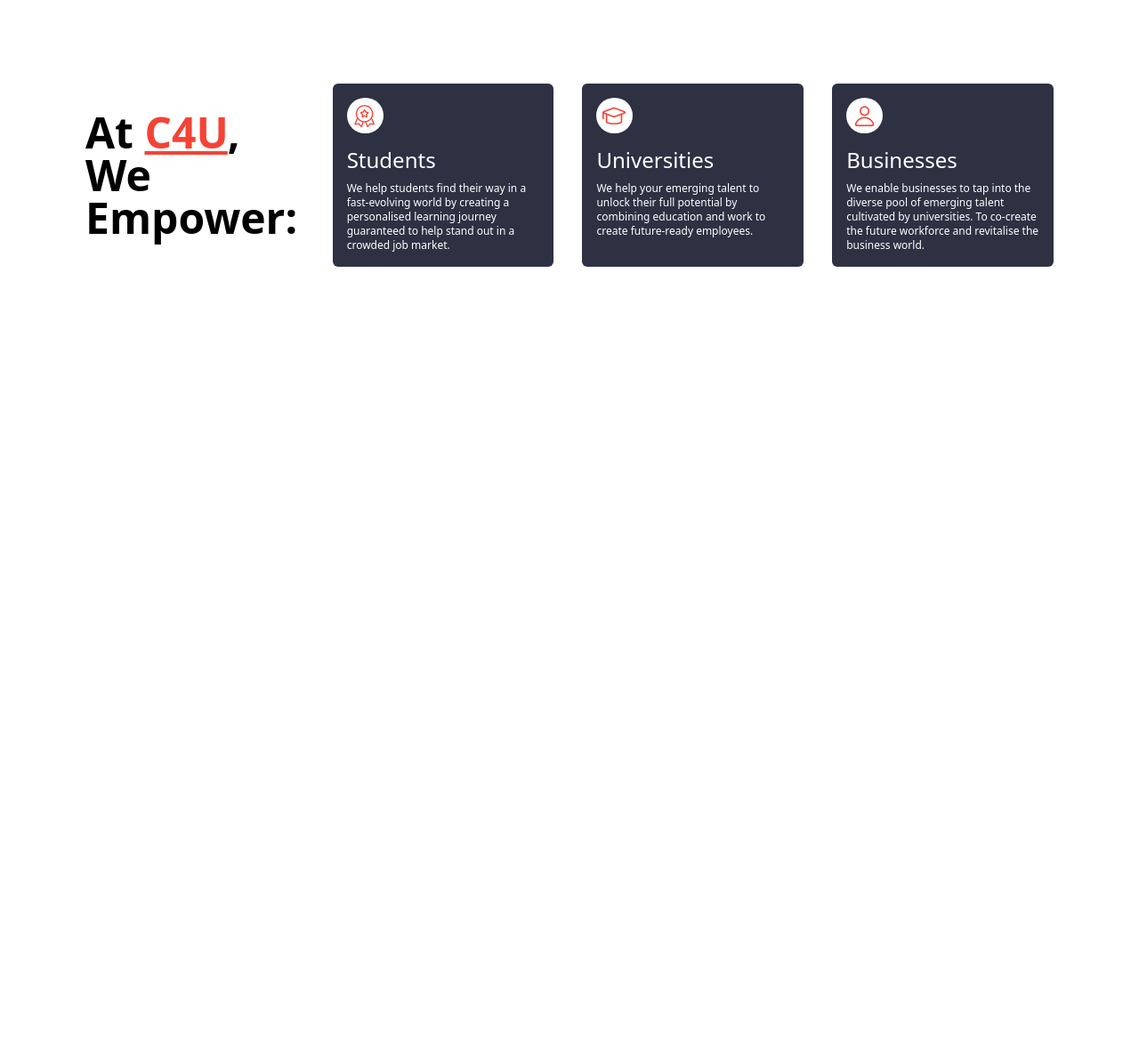
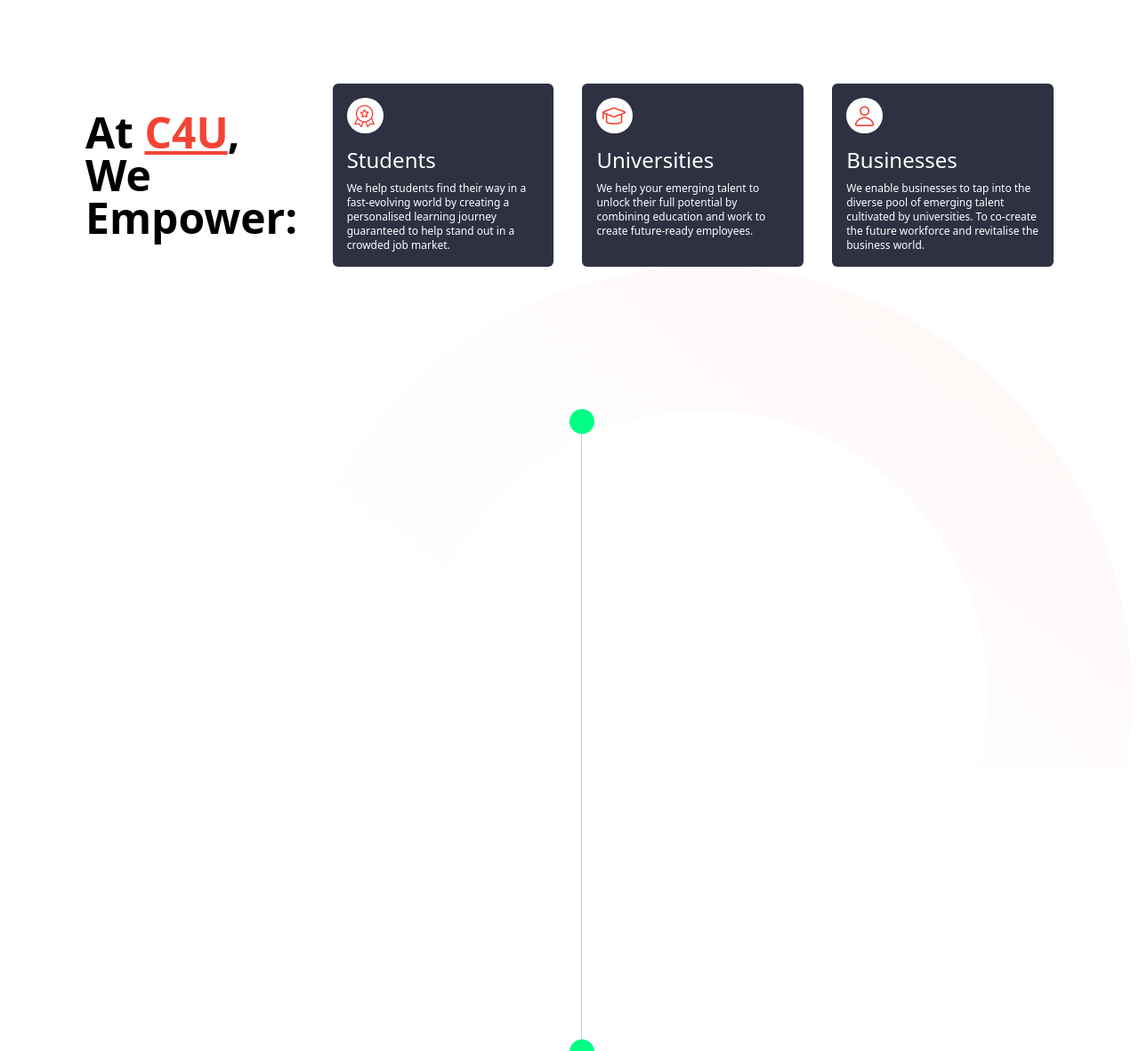
Before and after one commit to farju947/tailwind-css-assignment-2, a website built with Vite: page index.html in a window 1280 px wide. Shown: the part 763-1945 px from the top of the page at 89% size. Before the commit the page ends 1063 px from the top, so only its background shows below. Built offline with nearby package versions, Linux system fonts and the light colour scheme.

Commit message:
decoration done

```diff
--- a/index.html
+++ b/index.html
@@ -121,6 +121,21 @@
 </section>
 <!-- empower section end -->
 
+<!-- circle section start -->
+ <!-- the half circle decoration -->
+ <img class="absolute w-2/3 -z-10 md:w-3/4 right-2 dark:hidden"
+src="images/circle (1).svg" alt="">
+
+
+<img class="absolute mt-40 left-1/2 z-10 hidden md:inline-block"
+src="images/line.png" alt="">
+
+ <!-- Mission section start -->
+
+
+ <!-- Mission section end -->
+
+
 
 
 
```
Also changed, not shown: images/circle (1).svg (added), images/line.png (added).
